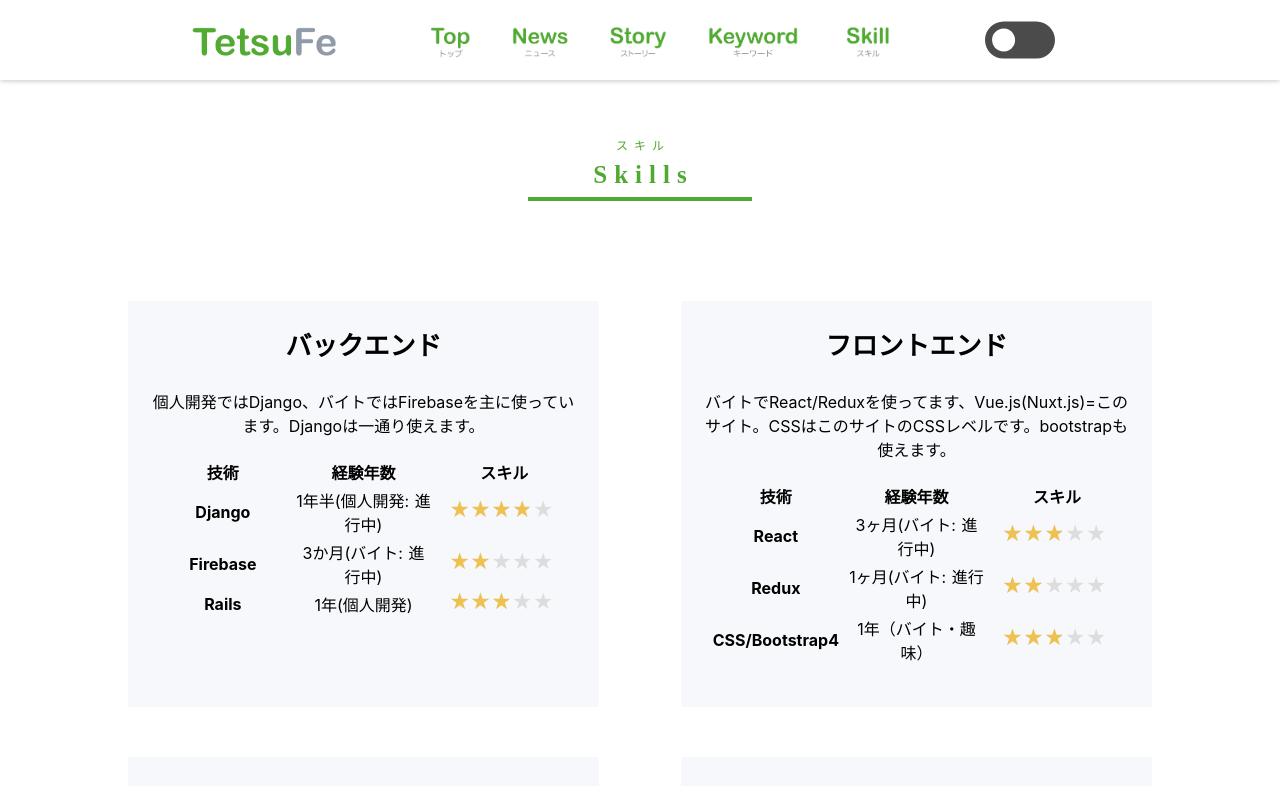
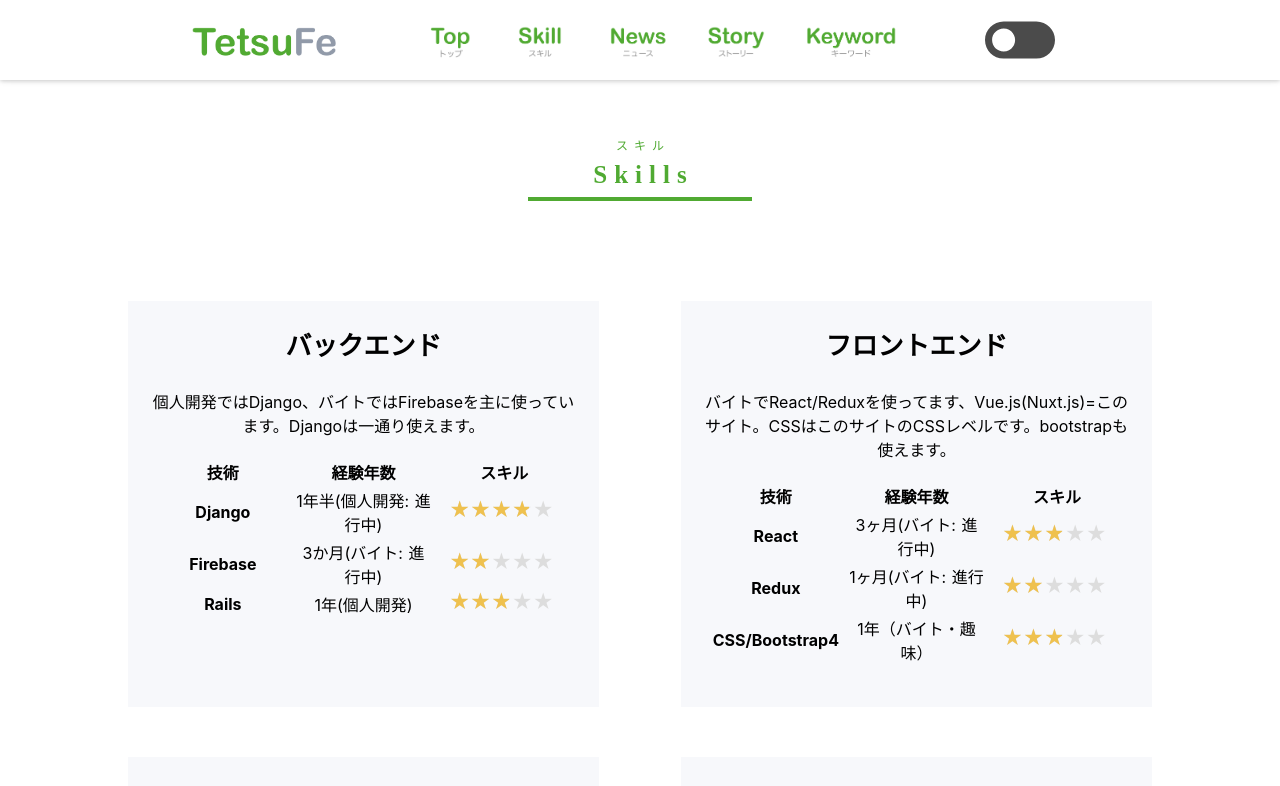
Before and after one commit to TetsuFe/my-official-site, a Nuxt app: page /skill in a window 1280 px wide. Shown: the top 786 px of the page. Built offline with nearby package versions, Linux system fonts and the light colour scheme.

Commit message:
Change skill page header link order to be same index

```diff
--- a/components/NotIndexPageHeader.vue
+++ b/components/NotIndexPageHeader.vue
@@ -20,6 +20,12 @@
             <img v-else src="~/assets/images/common/top-halloween.png" sizes="(min-width:80px) 50vw, 100vw" width="41" srcset="~/assets/images/common/top-halloween.png 200w, ~/assets/images/common/top-halloween.png 400w">
           </nuxt-link>
         </div>
+        <div id="menu05" class="menu">
+          <nuxt-link to="./skill">
+            <img v-if="!isHalloweenStyle" src="~/assets/images/common/skill.png" sizes="(min-width:180px) 50vw, 100vw" width="58" srcset="~/assets/images/common/skill.png 200w, ~/assets/images/common/skill.png 400w">
+            <img v-else src="~/assets/images/common/skill-halloween.png" sizes="(min-width:180px) 50vw, 100vw" width="58" srcset="~/assets/images/common/skill-halloween.png 200w, ~/assets/images/common/skill-halloween.png 400w">
+          </nuxt-link>
+        </div>
         <div id="menu02" class="menu">
           <nuxt-link to="./#news">
             <img v-if="!isHalloweenStyle" src="~/assets/images/common/news.png" sizes="(min-width:180px) 50vw, 100vw" width="58" srcset="~/assets/images/common/news.png 200w, ~/assets/images/common/news.png 400w">
@@ -36,12 +42,6 @@
           <nuxt-link to="./#keyword">
             <img v-if="!isHalloweenStyle" src="~/assets/images/common/keyword.png" sizes="(min-width:180px) 50vw, 100vw" width="92" srcset="~/assets/images/common/keyword.png 200w, ~/assets/images/common/keyword.png 400w">
             <img v-else src="~/assets/images/common/keyword-halloween.png" sizes="(min-width:180px) 50vw, 100vw" width="92" srcset="~/assets/images/common/keyword-halloween.png 200w, ~/assets/images/common/keyword-halloween.png 400w">
-          </nuxt-link>
-        </div>
-        <div id="menu05" class="menu">
-          <nuxt-link to="./skill">
-            <img v-if="!isHalloweenStyle" src="~/assets/images/common/skill.png" sizes="(min-width:180px) 50vw, 100vw" width="58" srcset="~/assets/images/common/skill.png 200w, ~/assets/images/common/skill.png 400w">
-            <img v-else src="~/assets/images/common/skill-halloween.png" sizes="(min-width:180px) 50vw, 100vw" width="58" srcset="~/assets/images/common/skill-halloween.png 200w, ~/assets/images/common/skill-halloween.png 400w">
           </nuxt-link>
         </div>
       </nav>
```
